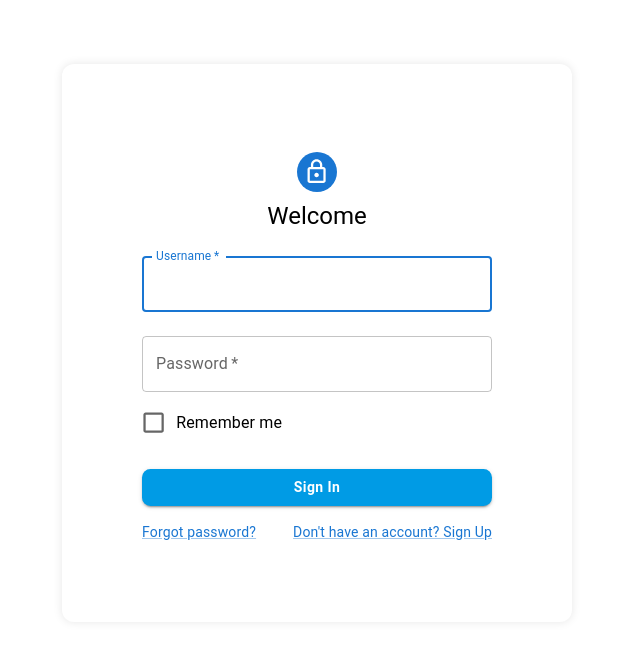
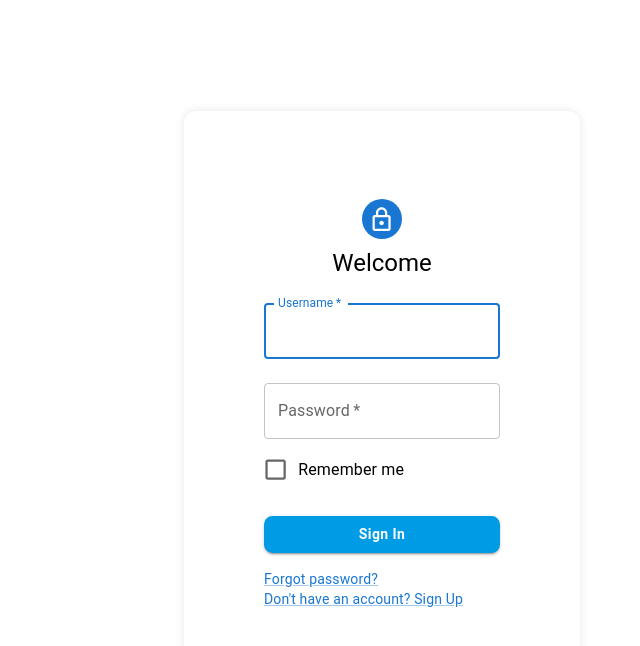
Before and after one commit to oslabs-beta/kubik, a React (Vite) app: page / in a window 1280 px wide. Shown: the top 646 px of the page, without its empty margins (258-898 px from the left). Built offline with nearby package versions, Linux system fonts and the light colour scheme.

Commit message:
style login/signup page

```diff
--- a/src/client/components/Navbar/Navbar.jsx
+++ b/src/client/components/Navbar/Navbar.jsx
@@ -3,6 +3,7 @@ import Drawer from '@mui/material/Drawer';
 import Toolbar from '@mui/material/Toolbar';
 import List from '@mui/material/List';
 import Divider from '@mui/material/Divider';
+import Box from '@mui/material/Box';
 // import ListItem from '@mui/material/ListItem';
 import ListItemIcon from '@mui/material/ListItemIcon';
 import ListItemText from '@mui/material/ListItemText';
@@ -49,16 +50,26 @@ const Navbar = () => {
           </ListItemButton>
         ))}
       </List>
+      <Box
+        sx={{
+          display: 'flex',
+          justifyContent: 'center',
+          alignItems: 'center',
+          width: '100%',
+          padding: '16px',
+        }}
+      >
         <CommonButton
           variant="contained"
           onClick={handleLogout}
-        size="large"
           sx={{
             fontSize: '1.05rem',
+            width: '75%',
           }}
         >
           Logout
         </CommonButton>
+      </Box>
     </Drawer>
   );
 };
--- a/src/client/pages/Login.jsx
+++ b/src/client/pages/Login.jsx
@@ -3,7 +3,7 @@ import { useNavigate } from 'react-router-dom';
 //import axios from 'axios';
 import Avatar from '@mui/material/Avatar';
 import Button from '@mui/material/Button';
-// import CssBaseline from '@mui/material/CssBaseline';
+import CssBaseline from '@mui/material/CssBaseline';
 import TextField from '@mui/material/TextField';
 import FormControlLabel from '@mui/material/FormControlLabel';
 import Checkbox from '@mui/material/Checkbox';
@@ -12,7 +12,7 @@ import Grid from '@mui/material/Grid';
 import Box from '@mui/material/Box';
 import LockOutlinedIcon from '@mui/icons-material/LockOutlined';
 import Typography from '@mui/material/Typography';
-// import Container from '@mui/material/Container';
+import Container from '@mui/material/Container';
 import { useAuth } from './AuthContext';
 
 const Login = () => {
@@ -56,19 +56,29 @@ const Login = () => {
   };
 
   return (
-    // <Container component="main" maxWidth="xs">
-    //   <CssBaseline />
+    <Container
+      component="main"
+      maxWidth="xs"
+      sx={{
+        display: 'flex',
+        alignItems: 'center',
+        height: '100vh',
+        justifyContent: 'center',
+      }}
+    >
+      {/* <Container component="main" maxWidth="xs"> */}
+      {/* <CssBaseline /> */}
       <Box
         sx={{
           padding: 10,
-        marginTop: 8,
-        marginLeft: 40,
+          marginTop: 'auto',
+          margin: 'auto',
           display: 'flex',
           flexDirection: 'column',
           alignItems: 'center',
           boxShadow: '0px 0px 10px rgba(0, 0, 0, 0.1)',
           bgcolor: '#ffffff',
-        width: '350px',
+          width: '30vw',
           borderRadius: 3,
         }}
       >
@@ -129,7 +139,7 @@ const Login = () => {
           </Grid>
         </Box>
       </Box>
-    // </Container>
+    </Container>
   );
 };
 
--- a/src/client/pages/Signup.jsx
+++ b/src/client/pages/Signup.jsx
@@ -64,18 +64,28 @@ const Signup = () => {
   };
 
   return (
-    <Container component="main" maxWidth="xs">
+    <Container
+      component="main"
+      maxWidth="s"
+      sx={{
+        display: 'flex',
+        alignItems: 'center',
+        height: '100vh',
+        justifyContent: 'center',
+      }}
+    >
       <CssBaseline />
       <Box
         sx={{
           padding: 10,
-          marginTop: 8,
+          marginTop: 'auto',
+          margin: 'auto',
           display: 'flex',
           flexDirection: 'column',
           alignItems: 'center',
           boxShadow: '0px 0px 10px rgba(0, 0, 0, 0.1)',
           bgcolor: '#ffffff',
-          width: '550px',
+          width: '30vw',
           borderRadius: 3,
         }}
       >
@@ -148,7 +158,7 @@ const Signup = () => {
           </Button>
           <Grid container justifyContent="flex-end">
             <Grid item>
-              <Link href="/login" variant="body2">
+              <Link href="/" variant="body2">
                 Already have an account? Sign in
               </Link>
             </Grid>
```
Lines whose indentation alone changed are shown as unchanged.
